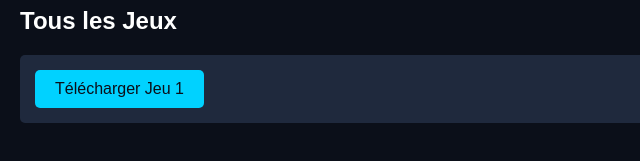
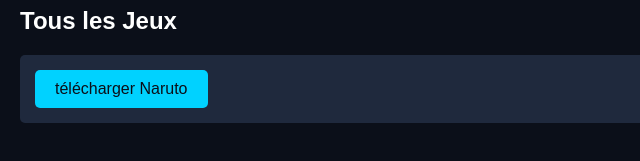
Before and after one commit to daouda2955-creator/daouda225.github.io-., a plain HTML site: page index.html in a window 1280 px wide. Shown: the part 287-448 px from the top of the page, 0-640 px from the left. Drawn offline with Linux system fonts and the light colour scheme.

Commit message:
Update index.html

```diff
--- a/index.html
+++ b/index.html
@@ -86,7 +86,8 @@
             <h2>Tous les Jeux</h2>
             <ul>
                 <li>
-                    <a href="jeu1.apk" download>Télécharger Jeu 1</a>
+                    <a href="Lien_de_votre_jeu.apk" download>télécharger Naruto</a>
+
                 </li>
                 <!-- Ajoutez d'autres jeux ici -->
             </ul>
```
